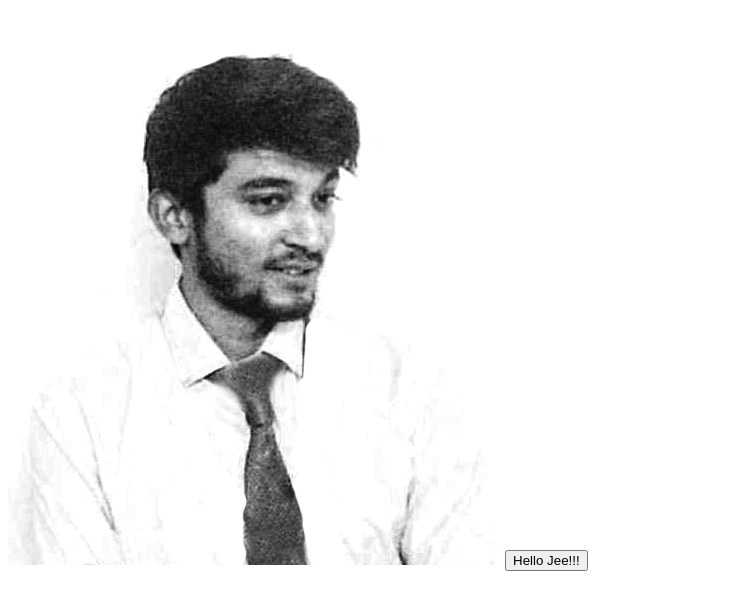
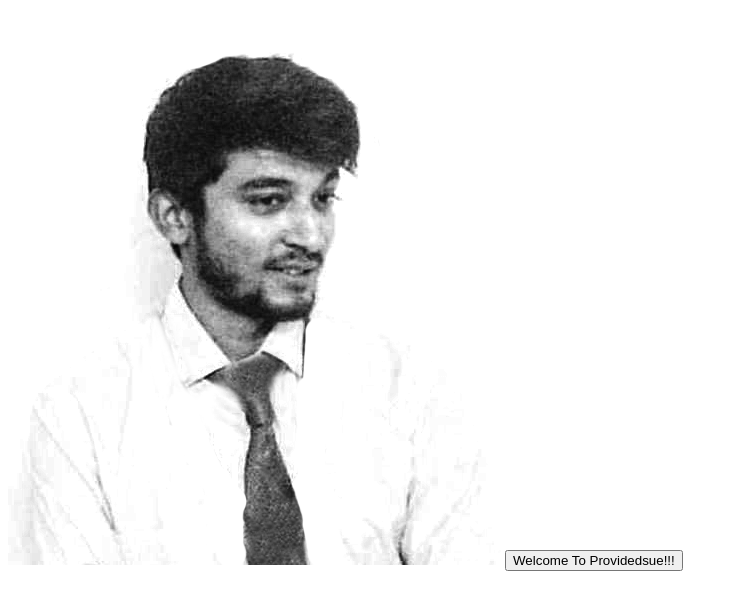
Before and after one commit to vikkyadav/vikkyadav.github.io, a plain HTML site: page index.html in a window 1280 px wide. Shown: the part 61-670 px from the top of the page, without its empty margins (0-738 px from the left). Drawn offline with nearby package versions, Linux system fonts and the light colour scheme.

Commit message:
index.html
My Websyt page

```diff
--- a/index.html
+++ b/index.html
@@ -11,7 +11,7 @@
 <body>
    <h1>My web site</h1>
    <img src="img/me.png" />
-   <button id="al">Hello Jee!!!</button>
+   <button id="al">Welcome To Providedsue!!!</button>
 
 
    <script>
```
